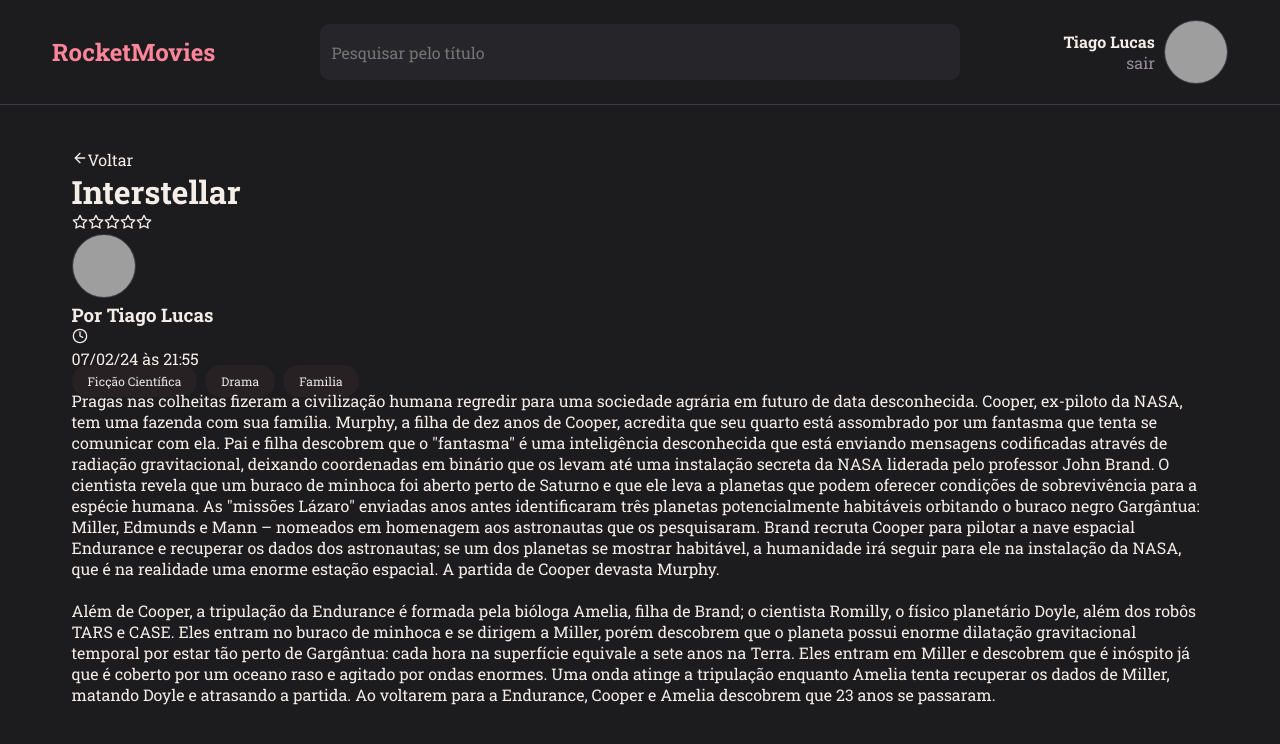
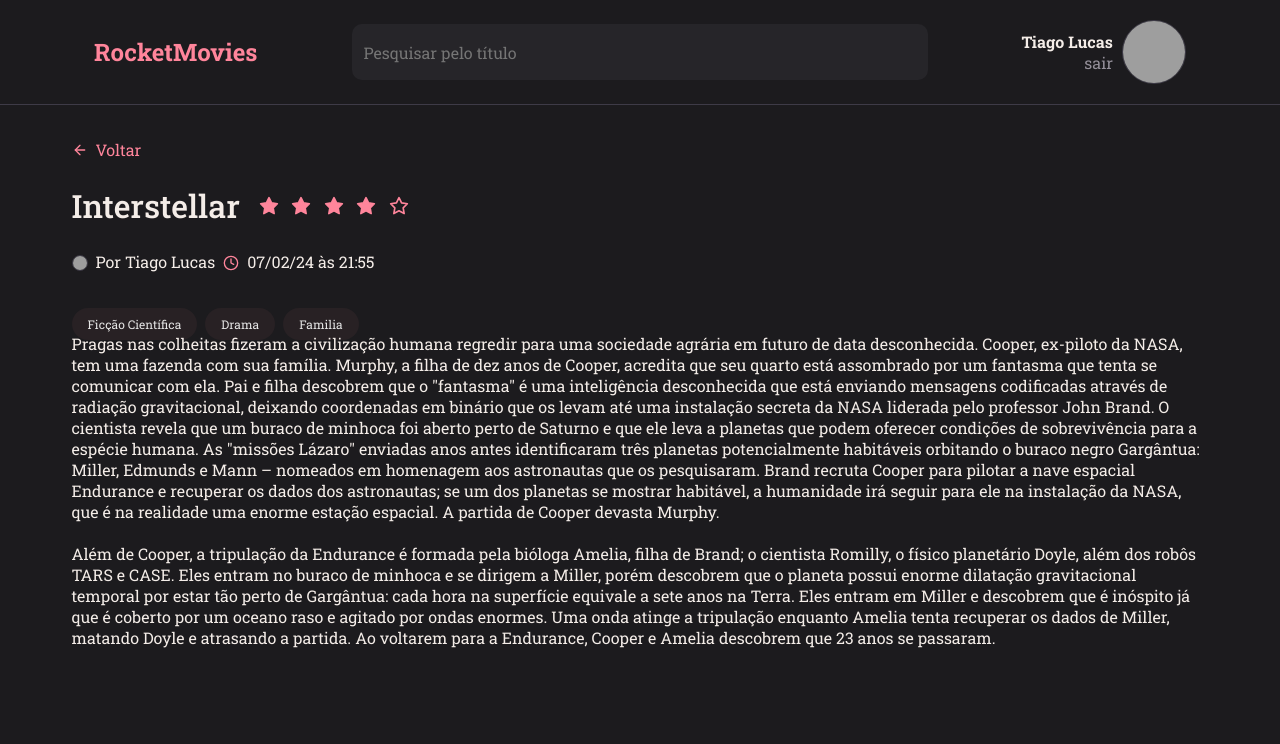
Before and after one commit to HomerMau/RocketMovies, a React (Vite) app: page / in a window 1280 px wide. Shown: the top 744 px of the page. Built offline with nearby package versions, Linux system fonts and the light colour scheme; grey boxes are pictures that could not be loaded.

Commit message:
Informations

```diff
--- a/src/components/Header/styles.js
+++ b/src/components/Header/styles.js
@@ -5,7 +5,7 @@ export const Container = styled.header`
   width: 100%;
 
   display: flex;
-  justify-content: space-around;
+  justify-content: space-evenly;
   align-items: center;
 
   border-bottom-width: 0.1rem;
--- a/src/components/Input/styles.js
+++ b/src/components/Input/styles.js
@@ -1,8 +1,7 @@
 import { styled } from "styled-components";
 
 export const Container = styled.div`
-  width: 50%;
-
+  width: 45%;
 
   > input {
     height: 5.6rem;
@@ -11,11 +10,9 @@ export const Container = styled.div`
     padding: 1.2rem;
 
     background-color: ${({ theme }) => theme.COLORS.BACKGROUND_800};
-    border-radius: 1.0rem;
+    border-radius: 1rem;
     border: 0;
 
     color: ${({ theme }) => theme.COLORS.WHITE};
-
   }
-
-`;
+`
--- a/src/pages/Preview/index.jsx
+++ b/src/pages/Preview/index.jsx
@@ -1,3 +1,4 @@
+/* eslint-disable react/no-unescaped-entities */
 import { Container, Content, Informations } from "./styles"
 
 import { FiArrowLeft, FiStar, FiClock } from "react-icons/fi"
@@ -14,8 +15,10 @@ export function Preview() {
       <main>
         <Content>
           <Informations>
+            <div className="return">
             <FiArrowLeft />
             <span>Voltar</span>
+            </div>
 
             <div className="movieName">
               <h1>Interstellar</h1>
@@ -27,13 +30,14 @@ export function Preview() {
             </div>
 
             <div className="author">
+
               <Avatar />
 
               <h3>Por Tiago Lucas</h3>
               <FiClock />
-            </div>
 
             <span>07/02/24 às 21:55</span>
+            </div>
 
             <div className="tags">
               <Tag title="Ficção Científica" />
--- a/src/pages/Preview/styles.js
+++ b/src/pages/Preview/styles.js
@@ -13,7 +13,7 @@ export const Container = styled.div`
   > main {
     grid-area: content;
     overflow-y: auto;
-    padding: 64px 0;
+    padding: 5.4rem 0;
   }
 `
 
@@ -26,5 +26,73 @@ export const Content = styled.div`
 `;
 
 export const Informations = styled.div`
+  display: flex;
+  flex-direction: column;
 
-`;
+  > .return {
+    display: flex;
+    align-items: center;
+
+    font-weight: 400;
+
+    gap: 0.8rem;
+    color: ${({ theme }) => theme.COLORS.PINK};
+  }
+
+  > .movieName {
+    display: flex;
+    align-items: center;
+
+    margin: 2.4rem 0;
+
+    > h1 {
+      font-weight: 500;
+      margin-right: 1.9rem;
+    }
+
+    > svg {
+      display: flex;
+
+      margin-right: 1.25rem;
+
+      height: 2rem;
+      width: 2rem;
+
+      color: ${({ theme }) => theme.COLORS.PINK};
+      fill: ${({ theme }) => theme.COLORS.PINK};
+    }
+
+    > svg:last-child {
+      fill: none;
+    }
+  }
+
+  > .author {
+    display: flex;
+    align-items: center;
+
+    margin-bottom: 4rem;
+
+    img,
+    svg {
+      display: flex;
+      width: 1.6rem;
+      height: 1.6rem;
+
+      margin-bottom: -0.27rem;
+
+      margin-right: 0.8rem;
+    }
+
+    svg {
+      margin-left: 0.8rem;
+      color: ${({ theme }) => theme.COLORS.PINK}
+    }
+
+    h3,
+    span {
+      font-weight: 400;
+      font-size: 1.6rem;
+    }
+  }
+`
```
